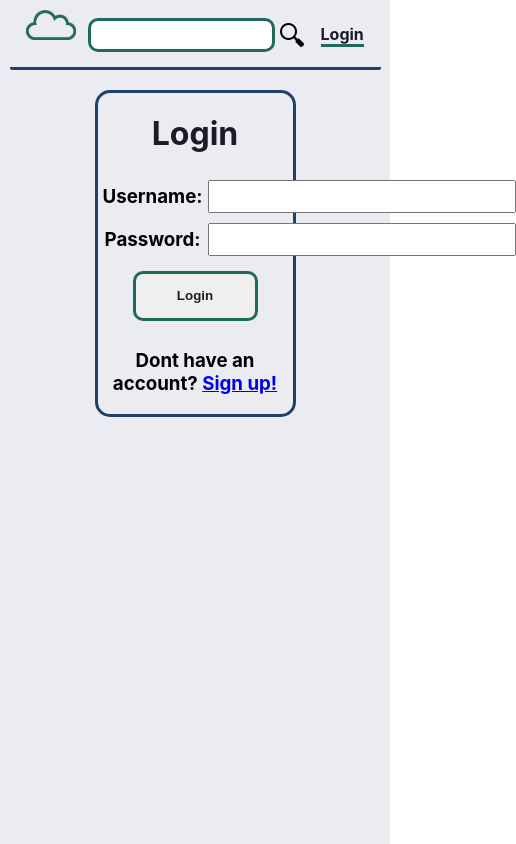
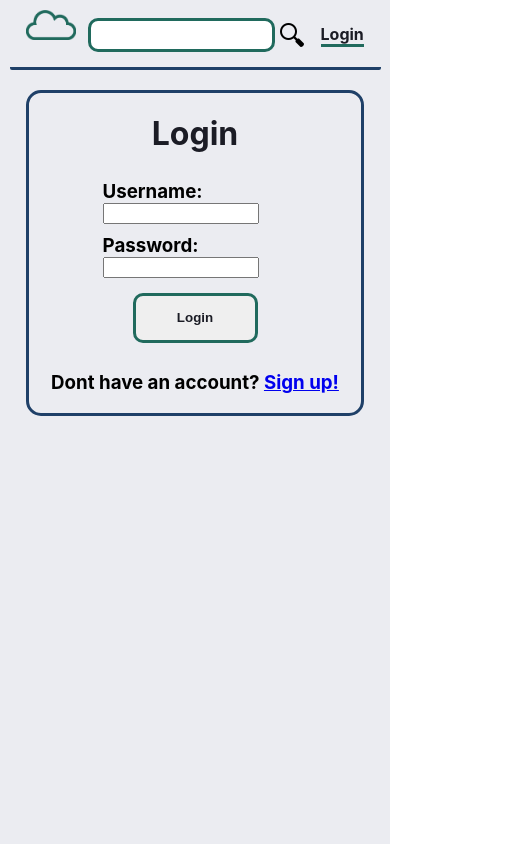
Before and after one commit to jarrod847/Nimbus-Front-End, a React (Create React App) app: page /login in a window 390 px wide. Shown: the whole page, 516 px wide, since content can reach past the window. Built offline with nearby package versions, Linux system fonts and the light colour scheme.

Commit message:
made small responsive changes

```diff
--- a/src/scss/login/login.scss
+++ b/src/scss/login/login.scss
@@ -44,3 +44,23 @@
   font-weight: bold;
   color: #1b1c25;
 }
+
+@media screen and (max-width: 850px) {
+  .login {
+    width: 85%;
+    span {
+      display: flex;
+      flex-direction: column;
+      margin: 5px auto;
+      text-align: center;
+      h3 {
+        margin: 0;
+        width: 100px;
+        display: flex;
+      }
+      input {
+        width: 80%;
+      }
+    }
+  }
+}
```
